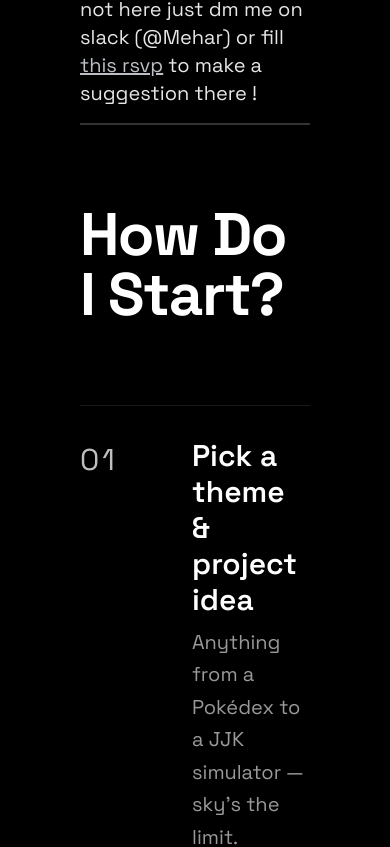
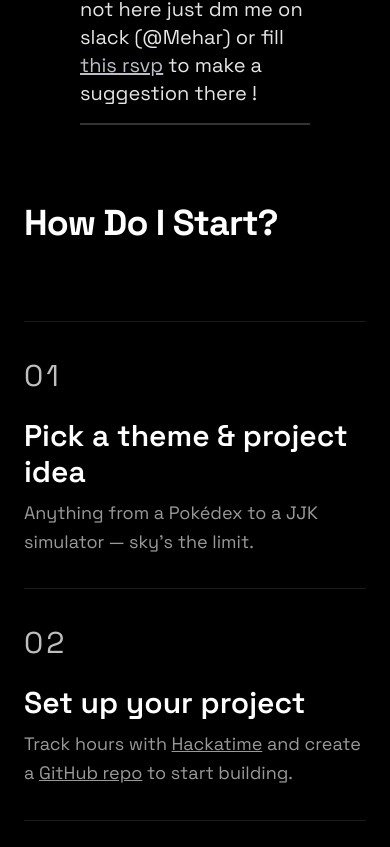
Before and after one commit to meharwanfr/anime-ysws-site, a React (Vite) app: page / in a window 390 px wide. Shown: the part 2100-2947 px from the top of the page. Built offline with nearby package versions, Linux system fonts and the light colour scheme.

Commit message:
added some responsiveness

```diff
--- a/src/App.css
+++ b/src/App.css
@@ -299,7 +299,9 @@
 }
 
 .btn-footer {
-  /* font-family: 'Zen Kaku Gothic New', sans-serif; */
+  display: inline-flex;
+  justify-content: center;
+  align-items: center;
   font-size: 1.5rem;
   font-weight: bolder;
   letter-spacing: 0.2em;
@@ -312,6 +314,20 @@
   transition: all 0.25s ease;
   /* clip-path: polygon(8px 0%, 100% 0%, calc(100% - 8px) 100%, 0% 100%); */
   /* clip-path: polygon(14% 0, 100% 0%, 90% 100%, 0% 100%); */
+}
+
+@media (max-width: 640px) {
+  .btn-footer {
+    font-size: 1.15rem;
+    padding: 12px 24px;
+  }
+}
+
+@media (max-width: 480px) {
+  .btn-footer {
+    font-size: 1rem;
+    padding: 10px 20px;
+  }
 }
 
 .btn-primary {
--- a/src/pages/Footer.jsx
+++ b/src/pages/Footer.jsx
@@ -1,8 +1,8 @@
 
 const Footer = () => {
     return (
-        <div className="w-screen min-h-30 py-14 flex items-center flex-col gap-8 justify-center text-white bg-black text-2xl">
-               <a href="https://forms.fillout.com/t/vvmiuTdm7Pus" target="_blank" className="btn-footer btn-primary transition-all duration-100 active:translate-y-1 active:shadow-[0_2px_0_0_rgba(29,78,216,1)]">
+        <div className="w-full min-h-30 py-14 px-4 sm:px-6 md:px-8 flex flex-col items-center justify-center gap-6 sm:gap-8 text-white bg-black text-xl sm:text-2xl">
+               <a href="https://forms.fillout.com/t/vvmiuTdm7Pus" target="_blank" rel="noreferrer noopener" className="btn-footer btn-primary transition-all duration-100 active:translate-y-1 active:shadow-[0_2px_0_0_rgba(29,78,216,1)]">
                 RSVP Now !!
             </a>
 
--- a/src/pages/HowToStart.jsx
+++ b/src/pages/HowToStart.jsx
@@ -44,12 +44,12 @@ const steps = [
 
 const HowToStart = () => {
   return (
-    <div className="w-screen min-h-screen px-20 py-20 text-white">
+    <div className="w-screen min-h-screen px-6 sm:px-8 md:px-20 py-20 text-white">
 
       {/* <p className="text-sm tracking-[0.3em] uppercase text-white/30 mb-4">
         Getting Started
       </p> */}
-      <h1 className="text-6xl font-bold tracking-tight leading-none mb-20">
+      <h1 className="text-4xl sm:text-5xl md:text-6xl font-bold tracking-tight leading-none mb-20">
         How Do I Start?
       </h1>
 
@@ -57,16 +57,16 @@ const HowToStart = () => {
         {steps.map((step) => (
           <div
             key={step.num}
-            className="grid  hover:bg-[#131212] transition-all ease-linear grid-cols-[80px_1fr] gap-8 py-8 group"
+            className="grid hover:bg-[#131212] transition-all ease-linear grid-cols-1 sm:grid-cols-[80px_1fr] gap-6 sm:gap-8 py-8 group"
           >
-            <span className="text-3xl text-white/75 pt-1  font-mono tracking-widest">
+            <span className="text-3xl text-white/75 pt-1 font-mono tracking-widest">
               {step.num}
             </span>
             <div>
               <h2 className="text-3xl font-semibold mb-2 group-hover:text-white/80 transition-colors duration-150">
                 {step.title}
               </h2>
-              <p className="text-xl text-white/60 leading-relaxed max-w-xl">
+              <p className="text-lg sm:text-xl text-white/60 leading-relaxed max-w-xl">
                 {step.desc}
               </p>
             </div>
```
